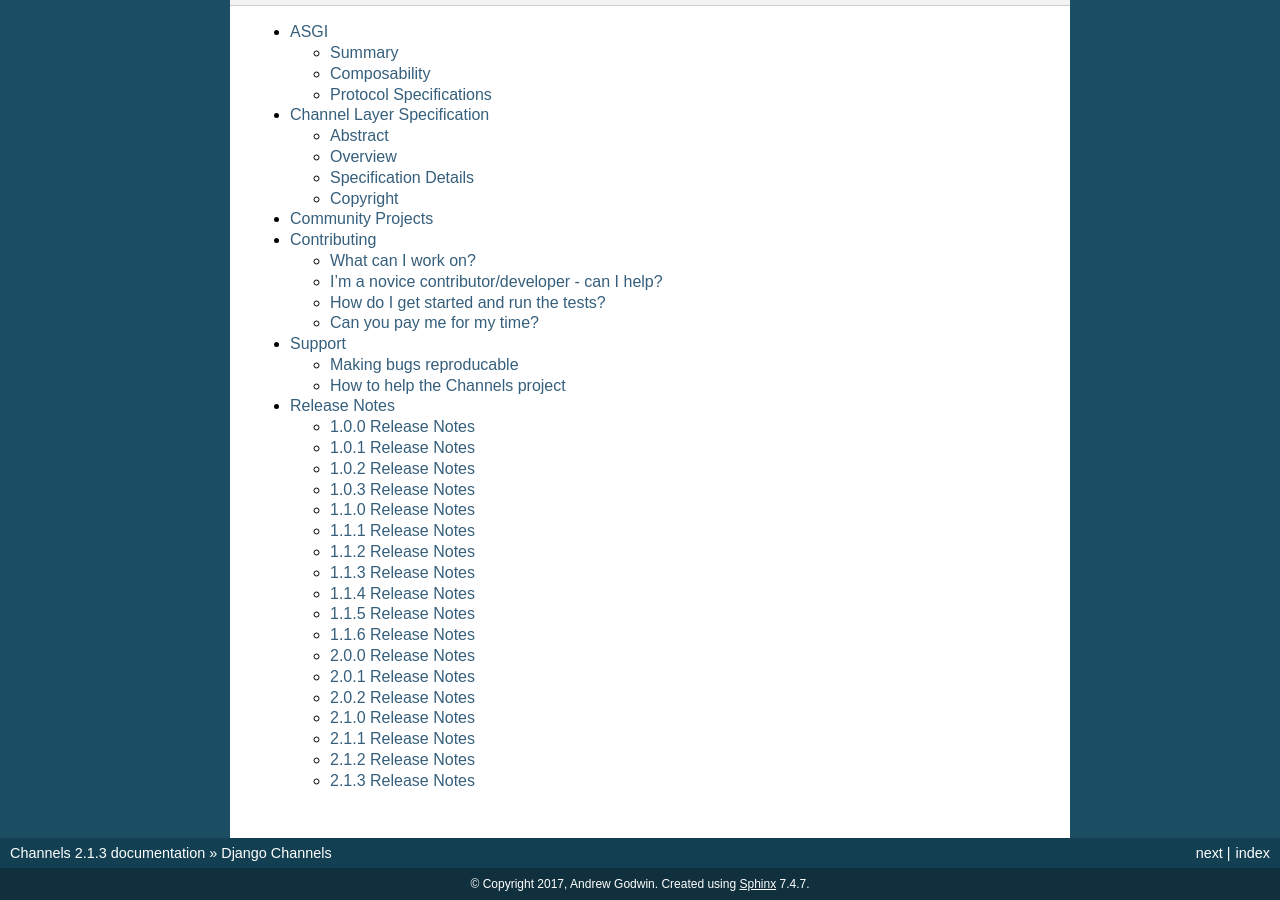
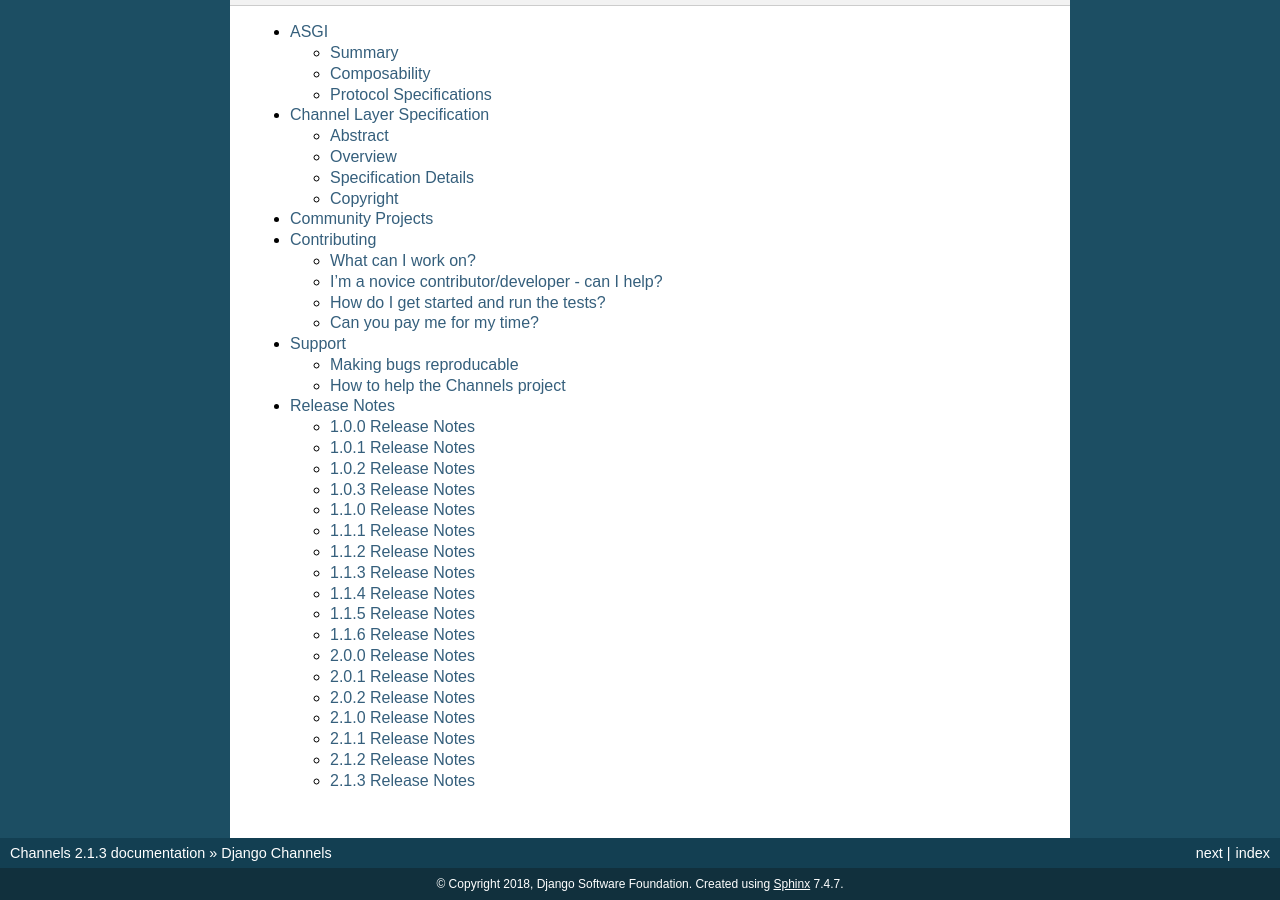
Before and after one commit to phillipchain/DjangoChannels, a Sphinx documentation site: the page built from docs/index.rst, in a window 1280 px wide and 900 px high, scrolled down 2129 px. Built offline with Sphinx 7.4.7, drawn with Linux system fonts in a browser that asks for light colours.

Commit message:
Fix docs copyright

```diff
--- a/docs/conf.py
+++ b/docs/conf.py
@@ -46,7 +46,7 @@
 
 # General information about the project.
 project = u'Channels'
-copyright = u'2017, Andrew Godwin'
+copyright = u'2018, Django Software Foundation'
 
 # The version info for the project you're documenting, acts as replacement for
 # |version| and |release|, also used in various other places throughout the
```
